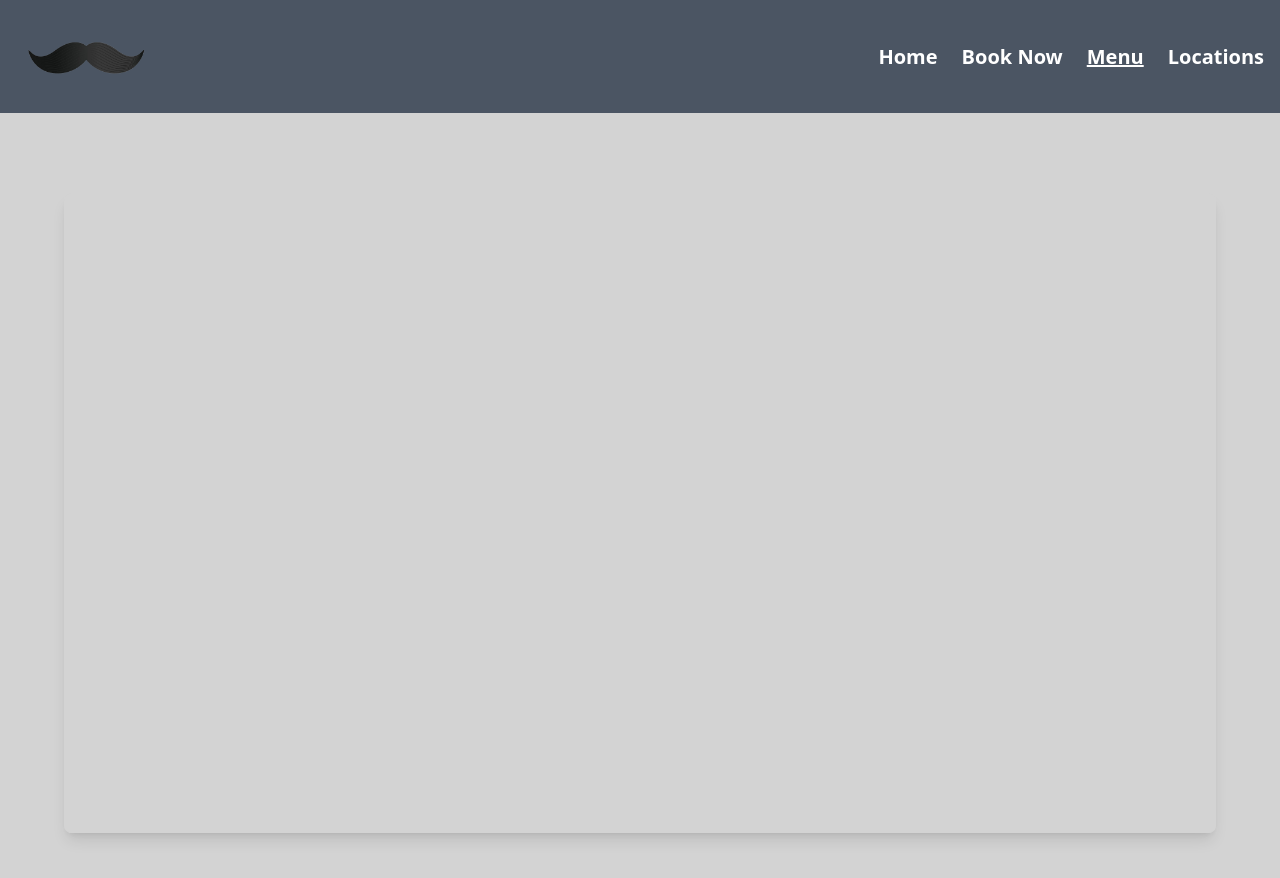
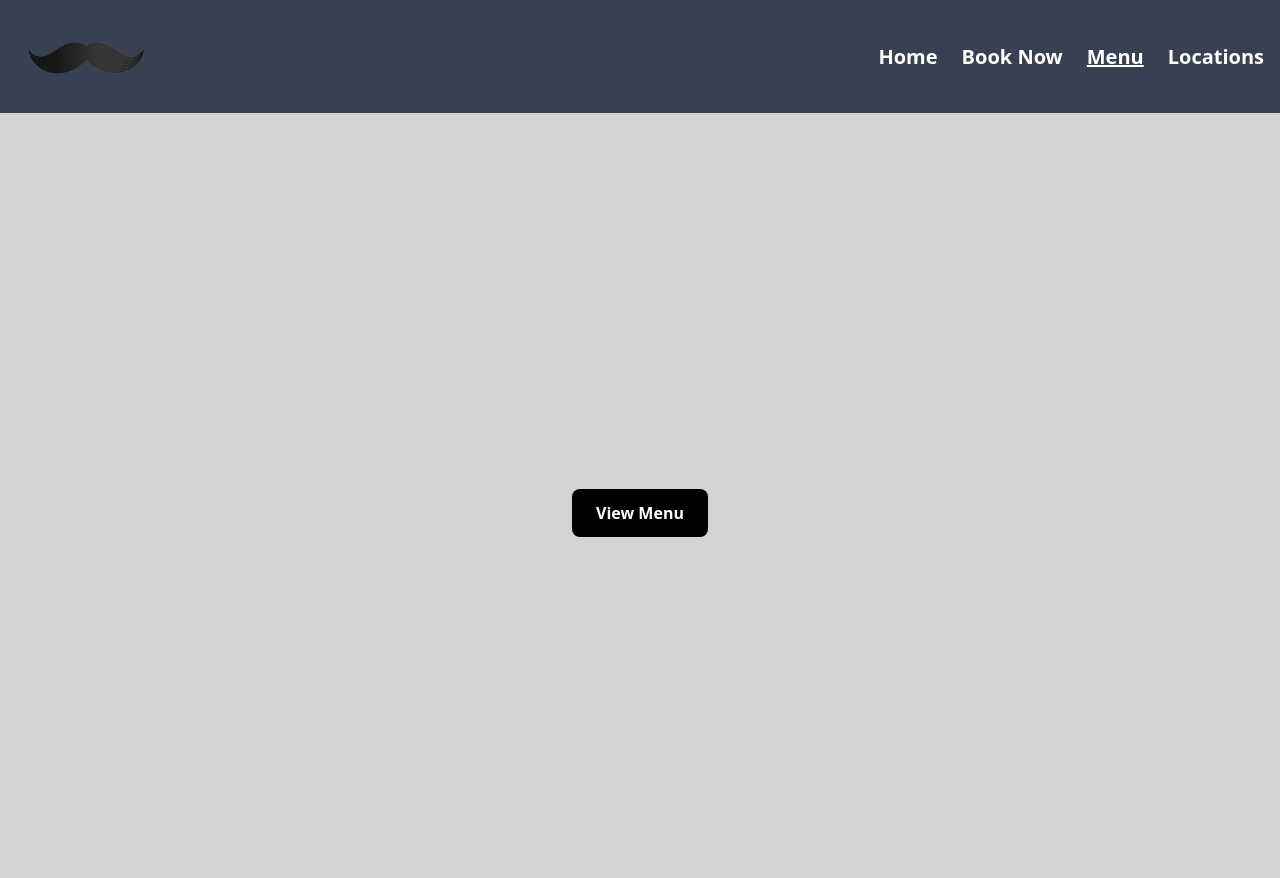
Before and after one commit to alaxdin/SPALOON, a React (Create React App) app: page /#/Menu in a window 1280 px wide. Shown: the top 878 px of the page. Built offline with nearby package versions, Linux system fonts and the light colour scheme.

Commit message:
change menu page to click putton

```diff
--- a/src/Components/NavBar.js
+++ b/src/Components/NavBar.js
@@ -5,7 +5,7 @@ import spaloonlogo from "../assets/SpaloonImages/spaloonlogo.png";
 const NavBar = () => {
   return (
     // ----------------- Style NavBar -----------------
-    <div className="flex flex-col sm:flex-row items-center justify-center sm:justify-between bg-gray-600 p-4 gap-4 sm:gap-6 md:gap-100">
+    <div className="flex flex-col sm:flex-row items-center justify-center sm:justify-between bg-gray-700 p-4 gap-4 sm:gap-6 md:gap-100">
       {/* Logo */}
       <NavLink className="flex justify-center w-24 sm:w-32 md:w-36" to="/">
         <img src={spaloonlogo} alt="Spaloon Logo" />
--- a/src/Pages/Menu.js
+++ b/src/Pages/Menu.js
@@ -2,13 +2,15 @@ import SpaloonMenu from "../assets/Pdf/SpaloonMenu.pdf";
 
 const Menu = () => {
   return (
-    <div className="w-full min-h-screen flex justify-center items-start pt-20">
-      <iframe
-        src={SpaloonMenu}
-        className="w-[90%] h-[80vh] rounded-lg shadow-lg"
-        frameBorder="0"
-        title="Spaloon Menu"
-      ></iframe>
+    <div className="w-full h-screen flex justify-center items-center">
+      <a
+        href={SpaloonMenu}
+        target="_blank"
+        rel="noopener noreferrer"
+        className="text-white bg-black px-6 py-3 rounded-lg font-bold"
+      >
+        View Menu
+      </a>
     </div>
   );
 };
```
